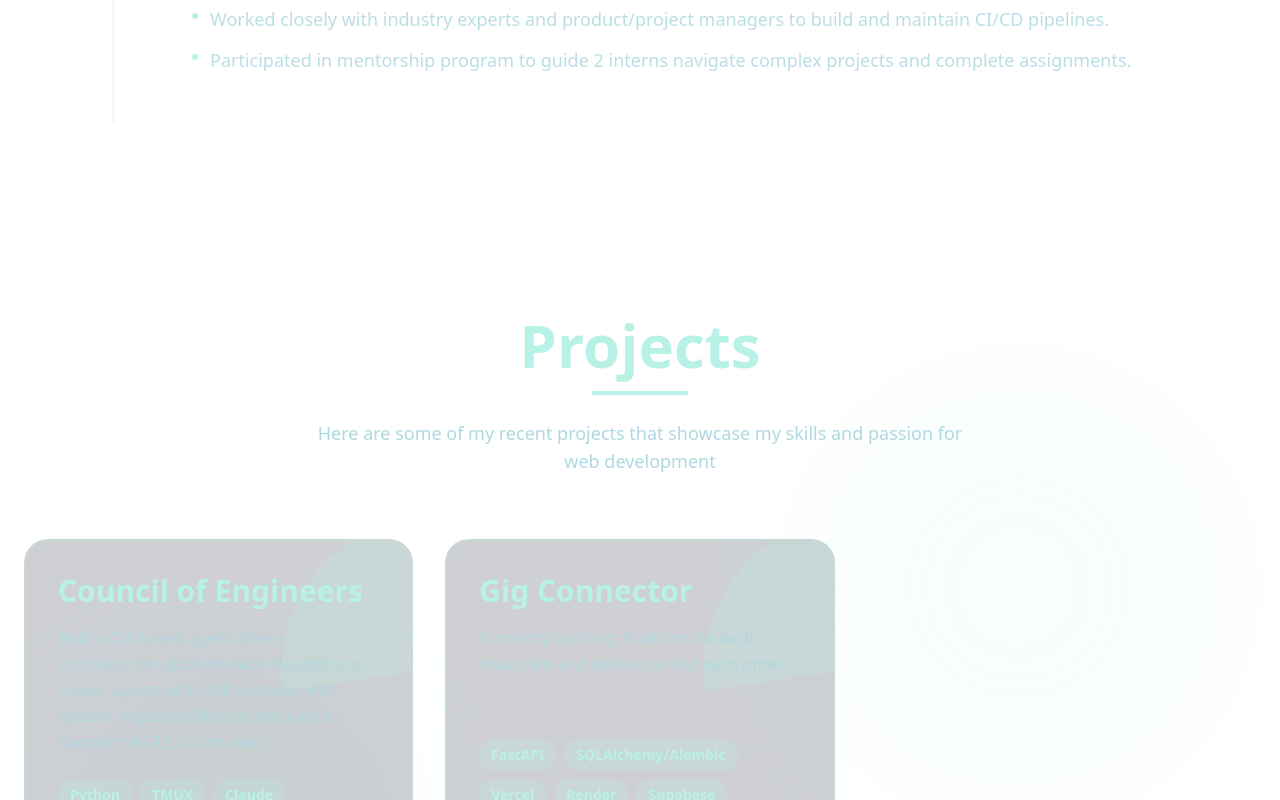
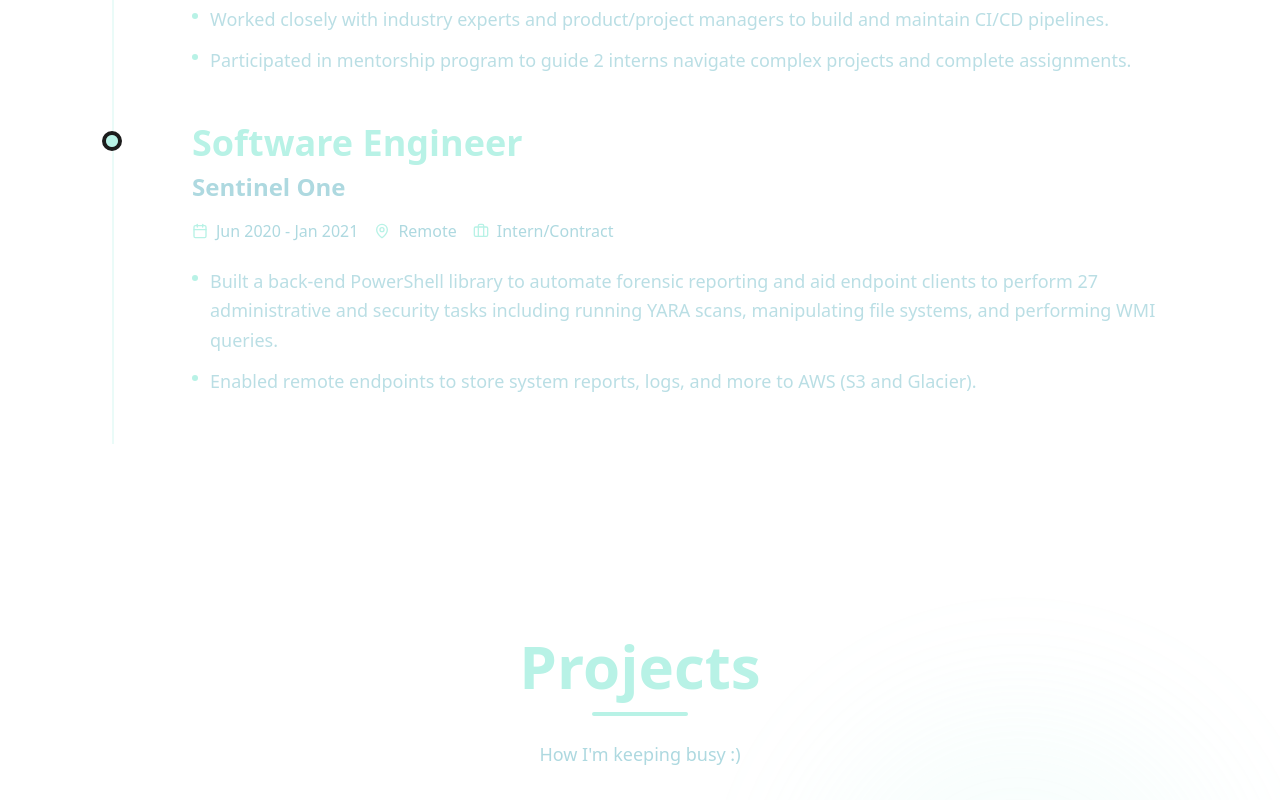
Before and after one commit to g23polar/portfolio, a React (Vite) app: page / in a window 1280 px wide. Shown: the part 1560-2360 px from the top of the page. Built offline with nearby package versions, Linux system fonts and the light colour scheme.

Commit message:
sentinelone

```diff
--- a/src/components/Experience.jsx
+++ b/src/components/Experience.jsx
@@ -6,7 +6,7 @@ import { MapPin, Briefcase, Calendar } from 'lucide-react';
 function Experience() {
   const { theme } = useContext(ThemeContext);
 
-  const experience = {
+  const experiences = [{
     title: 'Software Engineer',
     company: 'MarketAxess',
     period: 'Sep 2022 - Nov 2025',
@@ -21,7 +21,25 @@ function Experience() {
 'Ran point for a total of 8 major environment releases/disaster recovery scenarios.',
 'Worked closely with industry experts and product/project managers to build and maintain CI/CD pipelines.',
 'Participated in mentorship program to guide 2 interns navigate complex projects and complete assignments.'],
-  };
+  },
+  {
+    title:'Software Engineer', company:'Sentinel One', period:'Jun 2020 - Jan 2021', location:'Remote', type:'Intern/Contract',
+    description:[
+      'Built a back-end PowerShell library to automate forensic reporting and aid endpoint clients to perform 27 administrative and security tasks including running YARA scans, manipulating file systems, and performing WMI queries.',
+      'Enabled remote endpoints to store system reports, logs, and more to AWS (S3 and Glacier).']
+  },
+  {
+    title:'',
+    company:'',
+    period:'',
+    location:'' ,
+    type:'',
+    description:[
+      '',
+      ''
+    ]
+  }
+]
 
   return (
     <section
@@ -86,12 +104,14 @@ function Experience() {
             }`}
           />
 
-          {/* Experience Item */}
+          {/* Experience Items */}
+          {experiences.filter(exp => exp.title).map((experience, i) => (
             <motion.article
+              key={i}
               initial={{ opacity: 0, x: -50 }}
               whileInView={{ opacity: 1, x: 0 }}
               viewport={{ once: true }}
-            transition={{ duration: 0.7, delay: 0.5 }}
+              transition={{ duration: 0.7, delay: 0.5 + i * 0.3 }}
               className="relative pl-12 md:pl-32 pb-12"
             >
               {/* Timeline Dot */}
@@ -99,7 +119,7 @@ function Experience() {
                 initial={{ scale: 0 }}
                 whileInView={{ scale: 1 }}
                 viewport={{ once: true }}
-              transition={{ type: "spring", stiffness: 200, delay: 0.6 }}
+                transition={{ type: "spring", stiffness: 200, delay: 0.6 + i * 0.3 }}
                 className={`absolute left-0 md:left-12 top-2 -translate-x-1/2 w-5 h-5 rounded-full border-4 ${
                   theme === 'dark'
                     ? 'bg-[#b8f2e6] border-[#1c1c1c]'
@@ -123,7 +143,7 @@ function Experience() {
                     initial={{ opacity: 0, y: 20 }}
                     whileInView={{ opacity: 1, y: 0 }}
                     viewport={{ once: true }}
-                  transition={{ delay: 0.7 }}
+                    transition={{ delay: 0.7 + i * 0.3 }}
                     className={`text-3xl md:text-4xl font-bold mb-2 ${
                       theme === 'dark' ? 'text-[#b8f2e6]' : 'text-[#5e6472]'
                     }`}
@@ -134,7 +154,7 @@ function Experience() {
                     initial={{ opacity: 0, y: 20 }}
                     whileInView={{ opacity: 1, y: 0 }}
                     viewport={{ once: true }}
-                  transition={{ delay: 0.8 }}
+                    transition={{ delay: 0.8 + i * 0.3 }}
                     className={`text-xl md:text-2xl font-semibold mb-4 ${
                       theme === 'dark' ? 'text-[#aed9e0]' : 'text-[#5e6472]'
                     }`}
@@ -147,7 +167,7 @@ function Experience() {
                     initial={{ opacity: 0, y: 20 }}
                     whileInView={{ opacity: 1, y: 0 }}
                     viewport={{ once: true }}
-                  transition={{ delay: 0.9 }}
+                    transition={{ delay: 0.9 + i * 0.3 }}
                     className="flex flex-wrap gap-4"
                   >
                     <div className={`flex items-center gap-2 text-sm md:text-base ${
@@ -179,7 +199,7 @@ function Experience() {
                       initial={{ opacity: 0, x: -30 }}
                       whileInView={{ opacity: 1, x: 0 }}
                       viewport={{ once: true }}
-                    transition={{ duration: 0.5, delay: 1 + idx * 0.1 }}
+                      transition={{ duration: 0.5, delay: 1 + i * 0.3 + idx * 0.1 }}
                       className="group/item"
                     >
                       <motion.div
@@ -205,6 +225,7 @@ function Experience() {
                 </ul>
               </div>
             </motion.article>
+          ))}
         </div>
       </div>
     </section>
--- a/src/components/Projects.jsx
+++ b/src/components/Projects.jsx
@@ -107,7 +107,7 @@ function Projects() {
                             theme === "dark" ? "text-[#aed9e0]" : "text-[#5e6472]"
                         } opacity-90`}
                     >
-                        Here are some of my recent projects that showcase my skills and passion for web development
+                        How I'm keeping busy :)
                     </motion.p>
                 </motion.div>
 
```
Lines whose indentation alone changed are shown as unchanged.
